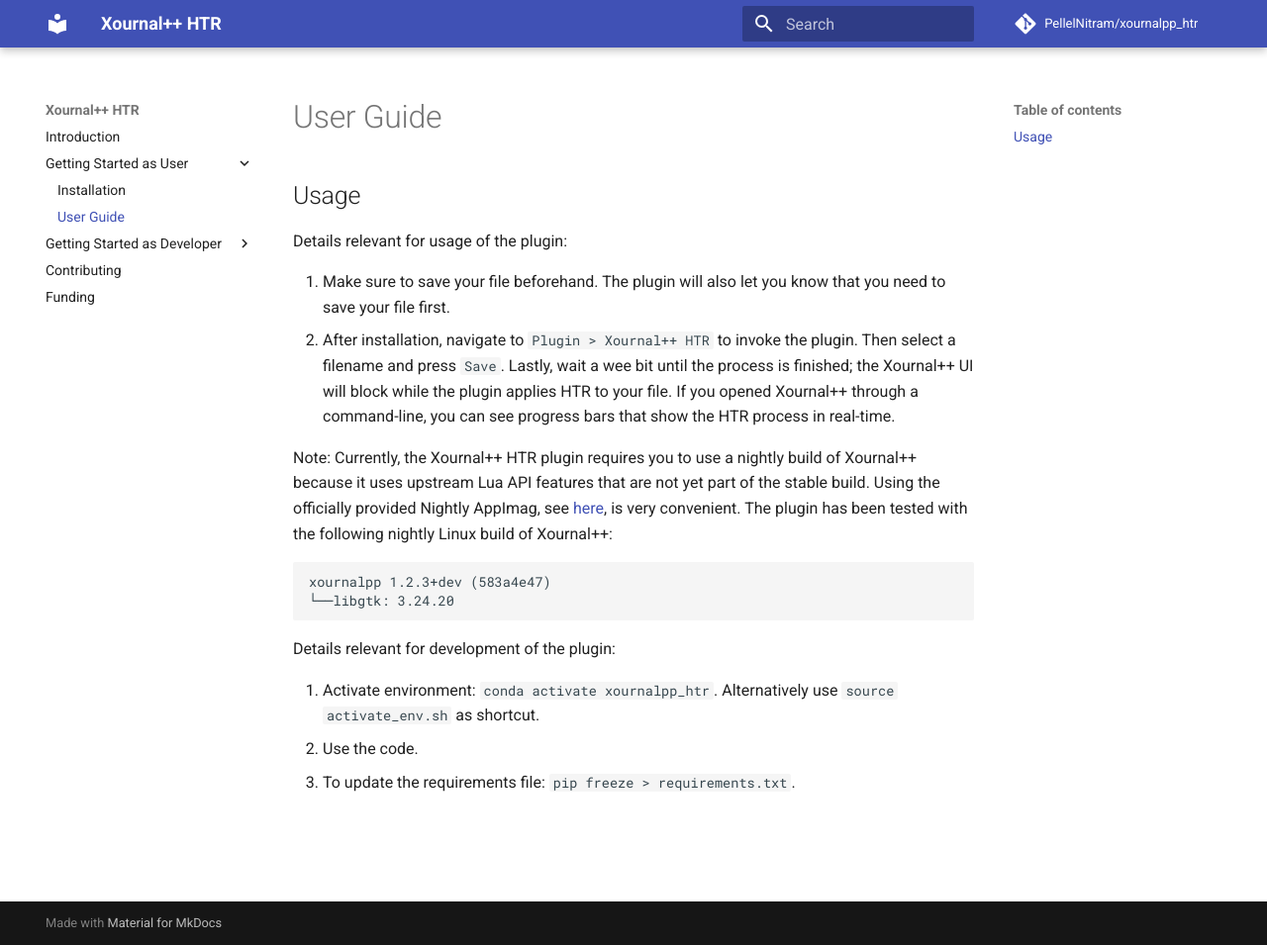
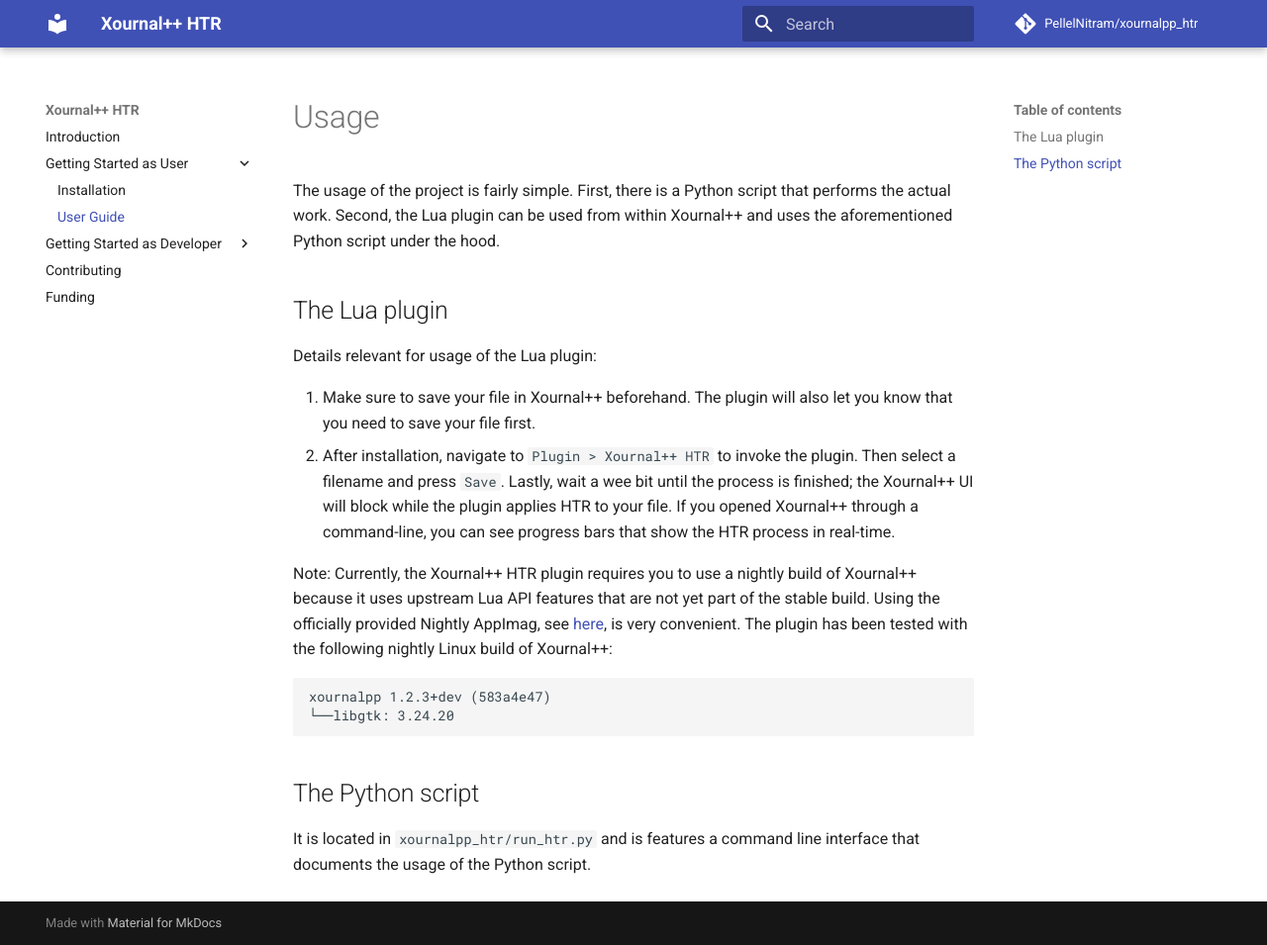
Before and after one commit to PellelNitram/xournalpp_htr, an MkDocs documentation site: the page built from docs/user_guide.md, in a window 1280 px wide and 955 px high. Shown: the whole window at 99% size. Built offline with MkDocs 1.6.1 and Material for MkDocs 9.7.7, drawn with Linux system fonts in a browser that asks for light colours; comment, search, counter and statistics services are not loaded.

Commit message:
Work on user guide of documentation.

````diff
--- a/docs/user_guide.md
+++ b/docs/user_guide.md
@@ -1,28 +1,21 @@
-## Usage
+# Usage
 
-Details relevant for usage of the plugin:
+The usage of the project is fairly simple. First, there is a Python script that performs the actual work. Second, the Lua plugin can be used from within Xournal++ and uses the aforementioned Python script under the hood.
 
-1. Make sure to save your file beforehand. The plugin will also let you know that you
-   need to save your file first.
-2. After installation, navigate to `Plugin > Xournal++ HTR` to invoke the plugin. Then
-   select a filename and press `Save`. Lastly, wait a wee bit until the process is
-   finished; the Xournal++ UI will block while the plugin applies HTR to your file.
-   If you opened Xournal++ through a command-line, you can see progress bars that show
-   the HTR process in real-time.
+## The Lua plugin
 
-Note: Currently, the Xournal++ HTR plugin requires you to use a nightly build of
-Xournal++ because it uses upstream Lua API features that are not yet part of the
-stable build. Using the officially provided Nightly AppImag, see
-[here](https://xournalpp.github.io/installation/linux/), is very convenient.
-The plugin has been tested with the following nightly Linux build of Xournal++:
+Details relevant for usage of the Lua plugin:
+
+1. Make sure to save your file in Xournal++ beforehand. The plugin will also let you know that you need to save your file first.
+2. After installation, navigate to `Plugin > Xournal++ HTR` to invoke the plugin. Then select a filename and press `Save`. Lastly, wait a wee bit until the process is finished; the Xournal++ UI will block while the plugin applies HTR to your file. If you opened Xournal++ through a command-line, you can see progress bars that show the HTR process in real-time.
+
+Note: Currently, the Xournal++ HTR plugin requires you to use a nightly build of Xournal++ because it uses upstream Lua API features that are not yet part of the stable build. Using the officially provided Nightly AppImag, see [here](https://xournalpp.github.io/installation/linux/), is very convenient. The plugin has been tested with the following nightly Linux build of Xournal++:
 
 ```
 xournalpp 1.2.3+dev (583a4e47)
 └──libgtk: 3.24.20
 ```
 
-Details relevant for development of the plugin:
+## The Python script
 
-1. Activate environment: ``conda activate xournalpp_htr``. Alternatively use ``source activate_env.sh`` as shortcut.
-2. Use the code.
-3. To update the requirements file: ``pip freeze > requirements.txt``.
+It is located in `xournalpp_htr/run_htr.py` and is features a command line interface that documents the usage of the Python script.
````
